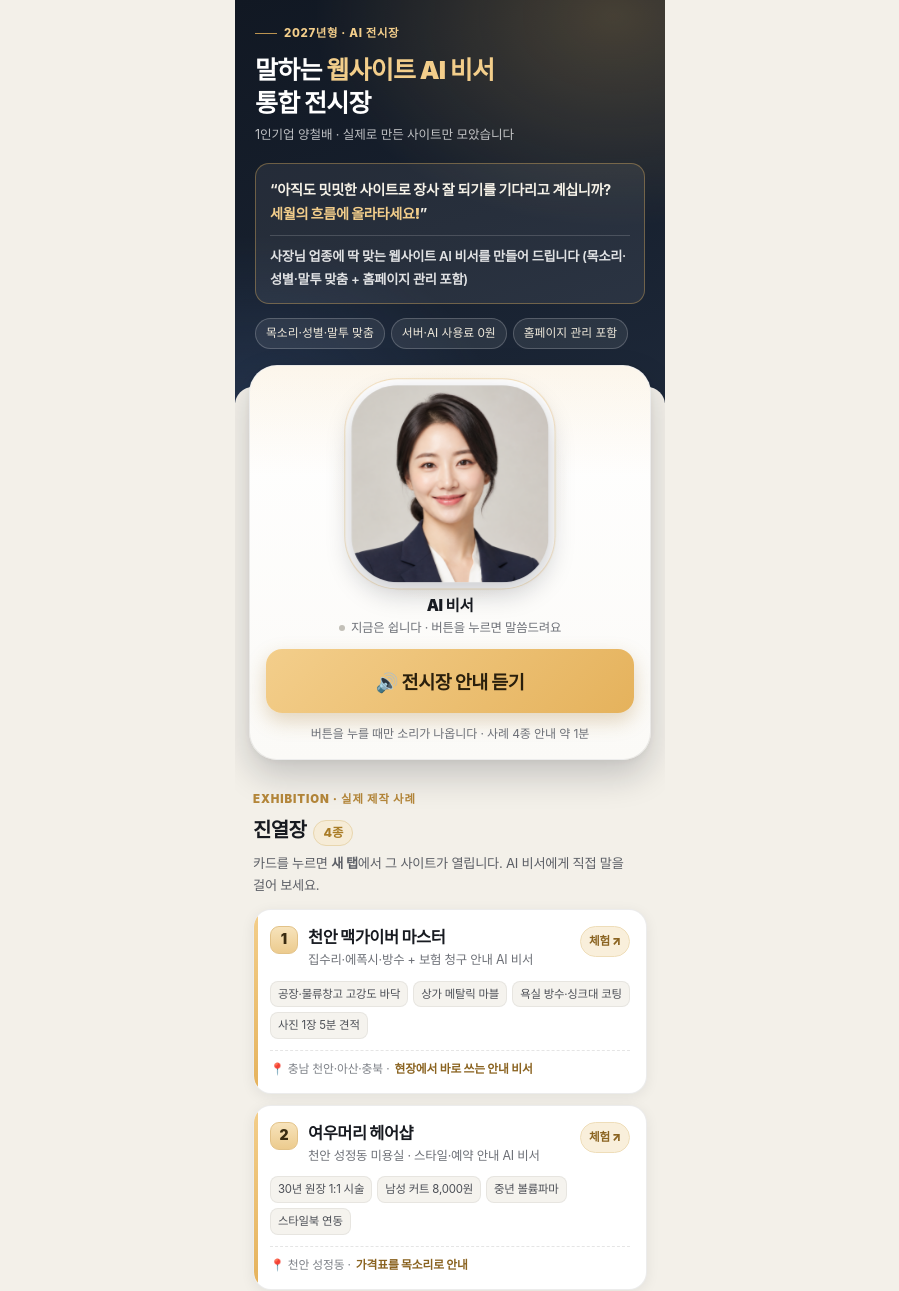
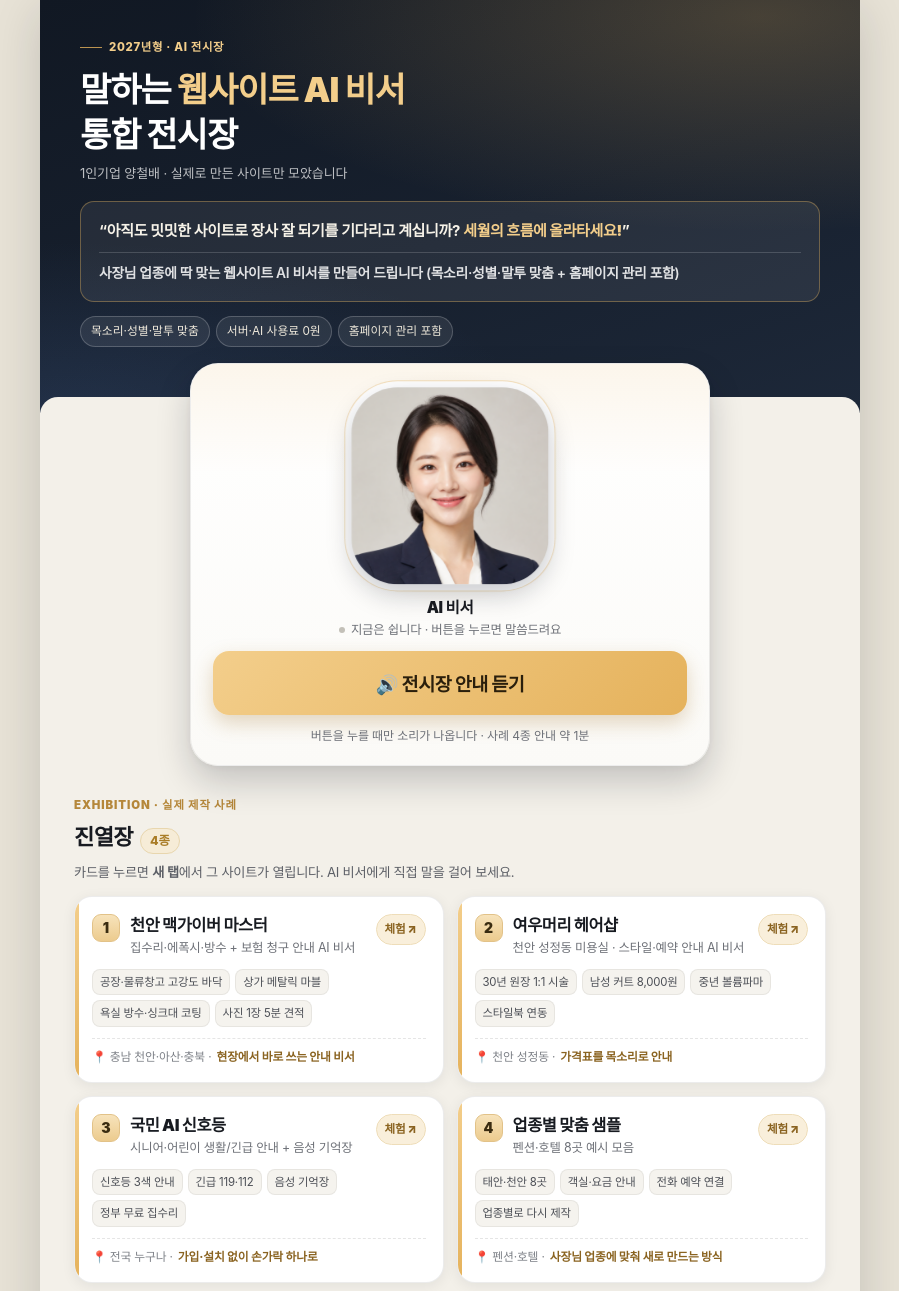
Before and after one commit to a90915719-hue/ai-samples, a plain HTML site: page showcase/index.html in a window 1280 px wide. Shown: the top 1291 px of the page, without its empty margins (190-1089 px from the left). Drawn offline with Linux system fonts and the light colour scheme.

Commit message:
전시장 페이지 PC 화면 가독성 보강

```diff
--- a/showcase/index.html
+++ b/showcase/index.html
@@ -23,13 +23,13 @@
   *{box-sizing:border-box;-webkit-tap-highlight-color:transparent}
   html,body{margin:0;padding:0}
   body{
-    background:var(--bg);
+    background:#e7e2d6;
     color:var(--ink);
     font-family:-apple-system,BlinkMacSystemFont,"Apple SD Gothic Neo","Pretendard","Malgun Gothic","Noto Sans KR",sans-serif;
     font-size:16px;line-height:1.62;
     -webkit-text-size-adjust:100%;
   }
-  .wrap{max-width:430px;margin:0 auto;background:var(--bg);padding-bottom:calc(26px + env(safe-area-inset-bottom));overflow:hidden}
+  .wrap{max-width:430px;margin:0 auto;background:var(--bg);padding-bottom:calc(26px + env(safe-area-inset-bottom));overflow:hidden;box-shadow:0 0 40px rgba(20,26,36,.10)}
   /* ── 상단 전시장 간판 ── */
   .hero{
     position:relative;overflow:hidden;
@@ -230,6 +230,23 @@
   footer .made span{display:block;margin-top:2px;font-size:11.8px;font-weight:700;color:var(--sub);letter-spacing:0}
   footer .finem{font-size:11.2px;line-height:1.7;color:#8a8d93;margin:11px 0 0;letter-spacing:-.1px;word-break:keep-all}
   .sr{position:absolute;width:1px;height:1px;overflow:hidden;clip:rect(0 0 0 0)}
+  /* ── PC에서 열었을 때: 전시장 벽면처럼 넓게 ── */
+  @media (min-width:720px){
+    .wrap{max-width:820px;box-shadow:0 12px 44px rgba(20,26,36,.16)}
+    .hero{padding:38px 40px 66px}
+    .hero h1{font-size:34px;letter-spacing:-1px}
+    .hero .byline{font-size:13px}
+    .hero .hook{font-size:15px;padding:16px 18px 15px}
+    .hero .hook span{font-size:13.8px}
+    .voice{padding:0 60px;margin-top:-50px}
+    .assistant-card{max-width:520px;margin:0 auto;padding:26px 22px 20px}
+    .sec{padding:0 34px}
+    .sec-head h2{font-size:22px}
+    .grid{grid-template-columns:1fr 1fr;gap:13px}
+    a.exhibit{padding:17px 17px 15px}
+    .pitch{grid-template-columns:1fr 1fr}
+    footer{padding:20px 34px 6px}
+  }
   @media (max-width:360px){
     .hero h1{font-size:22.5px}
     .avatar-frame,.ripple{width:170px;height:170px}
```
